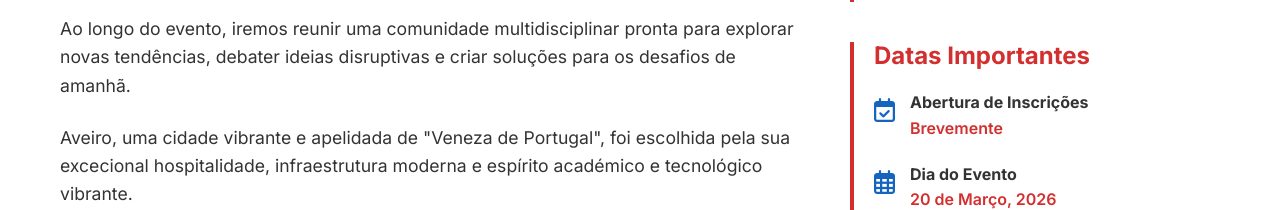
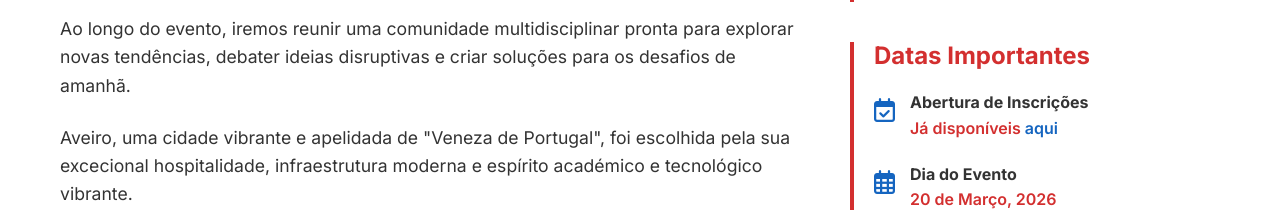
Before and after one commit to Break-the-Box/break-the-box.github.io, a plain HTML site: page index.html in a window 1280 px wide. Shown: the part 1050-1260 px from the top of the page. Drawn offline with Linux system fonts and the light colour scheme.

Commit message:
Update event registration status in index.html

```diff
--- a/index.html
+++ b/index.html
@@ -102,7 +102,7 @@
                             <div class="date-icon"><i class="far fa-calendar-check"></i></div>
                             <div class="date-info">
                                 <strong>Abertura de Inscrições</strong>
-                                <span>Brevemente</span>
+                                <span>Já disponíveis <a href="https://forms.ua.pt/index.php?r=survey/index&sid=489197&lang=pt" target="_blank">aqui</a></span>
                             </div>
                         </li>
                         <li>
```
